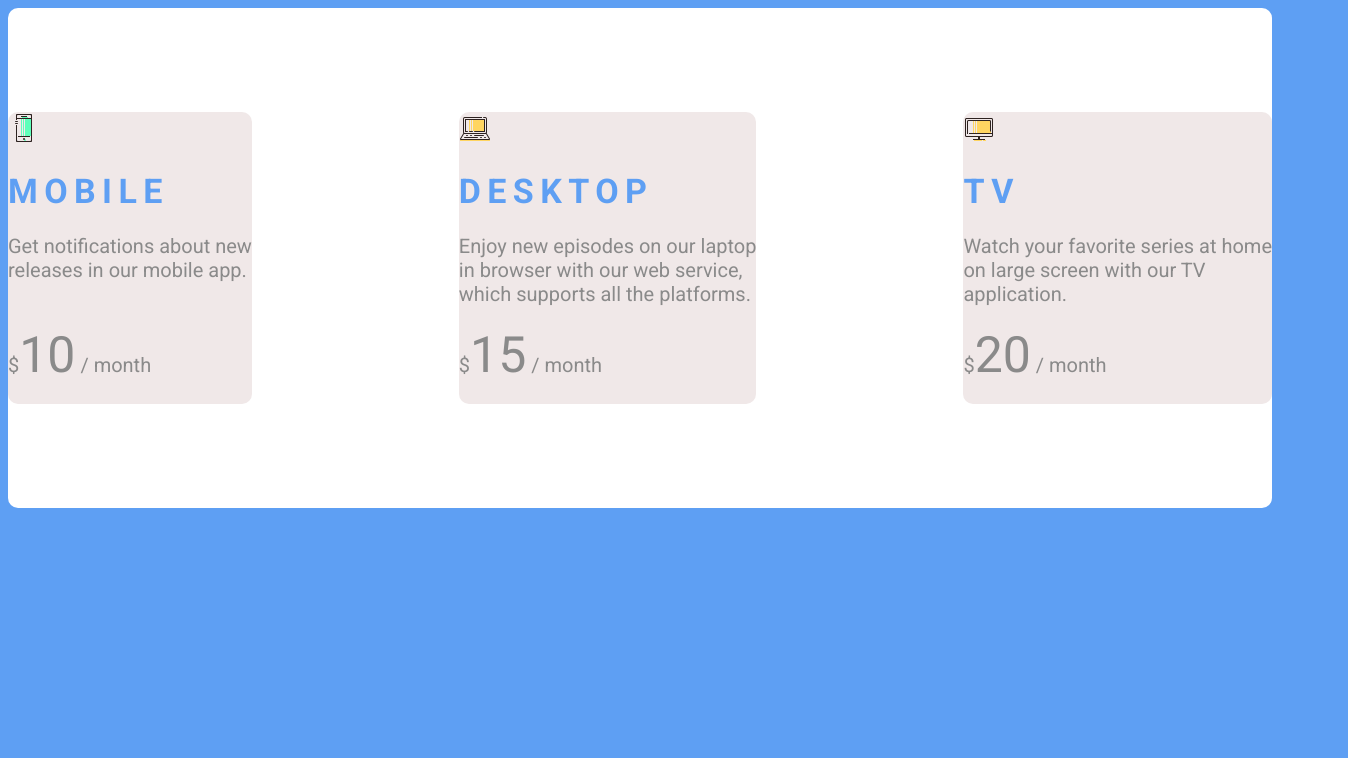
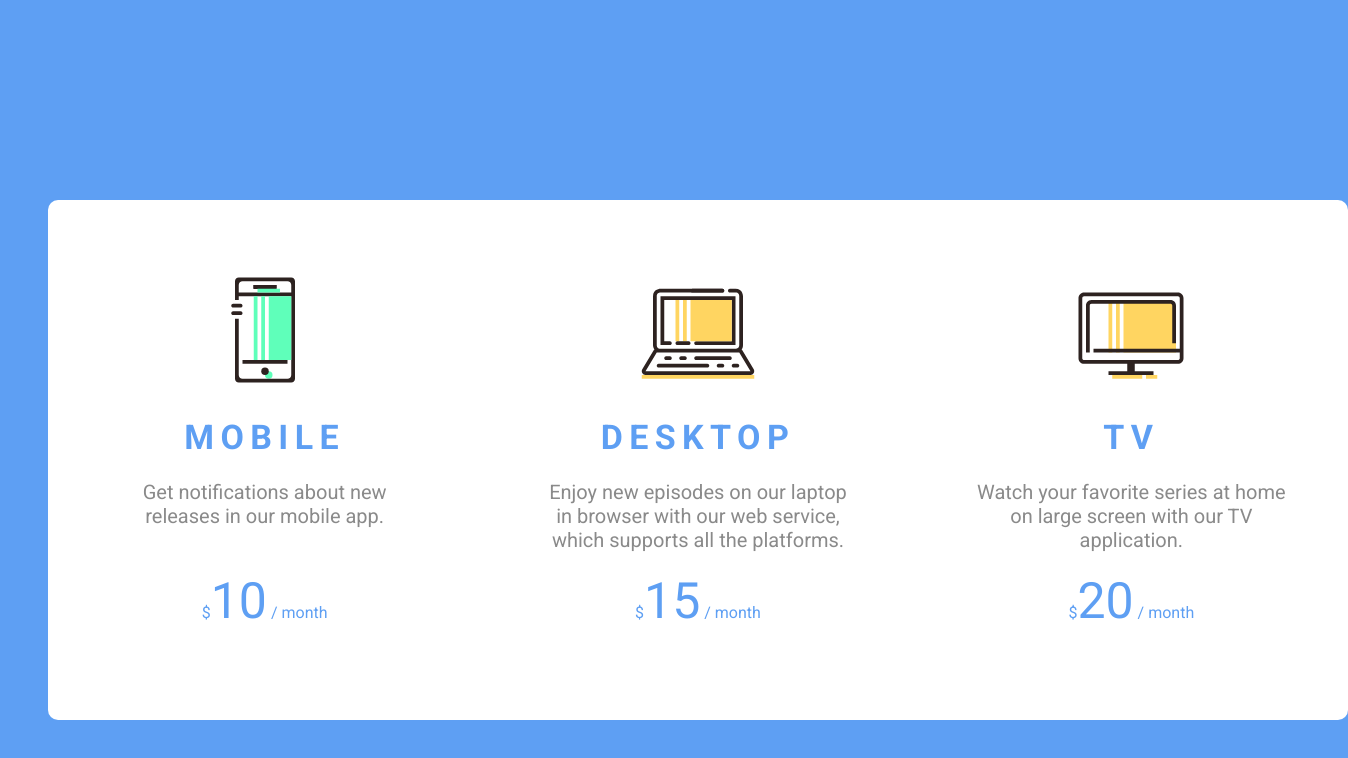
Before and after one commit to Guigui83/Frontloops, a plain HTML site: page index.html in a window 1280 px wide. Shown: the whole page, 1348 px wide, since content can reach past the window. Drawn offline with Linux system fonts and the light colour scheme.

Commit message:
Loop almost without hover

```diff
--- a/index.html
+++ b/index.html
@@ -9,30 +9,35 @@
   <link rel="stylesheet" href="./styles.css" />
 </head>
 <body>
-  <div class="page">
+
     <div class="cards">
       <div class="mobile">
-        <img src="/img/device.svg" alt="device logo"></img>
+        <div class="content">
+          <img src="/img/device.svg" width="120px" height="120px" alt="device logo"></img>
           <h1>MOBILE</h1>
           <p>Get notifications about new<br>
           releases in our mobile app.<br><br/></p>
-        <p>$<span style="font-size: 50px;">10</span> / month</p>
+          <div class="price">$<span style="font-size: 50px;">10</span> / month</p></div>
+        </div>
       </div>
       <div class="desktop">
-        <img src="/img/laptop.svg" alt="laptop logo"></img>
+        <div class="content">
+          <img src="/img/laptop.svg" width="120px" height="120px" alt="laptop logo"></img>
           <h1>DESKTOP</h1>
           <p>Enjoy new episodes on our laptop<br>
           in browser with our web service,<br>
           which supports all the platforms.</p>
-        <p>$<span style="font-size: 50px;">15</span> / month</p>
+          <div class="price">$<span style="font-size: 50px;">15</span> / month</p></div>
+        </div>
       </div>
       <div class="tv">
-        <img src="/img/monitor.svg" alt="monitor logo"></img>
+        <div class="content">
+          <img src="/img/monitor.svg" width="120px" height="120px" alt="monitor logo"></img>
           <h1>TV</h1>
           <p>Watch your favorite series at home<br>
           on large screen with our TV<br>
           application.</p>
-        <p>$<span style="font-size: 50px;">20</span> / month</p>
+          <div class="price">$<span style="font-size: 50px;">20</span> / month</p></div>
         </div>
       </div>
     </div>
--- a/styles.css
+++ b/styles.css
@@ -3,31 +3,29 @@ body{
     background-color: rgb(94, 159, 243);
 }
 
-
-.page{
-    display: flex;
-    justify-content: center;
-    flex direction: row;
-
-}
-
 .cards{
+    margin-top: 200px;
+    margin-left: 40px;
     background-color: rgb(255, 255, 255);
     border-radius: 10px ;
-    height: 500px;
+    height: 520px;
     width: 1300px;
     display: flex;
-    justify-content: space-between;
+    flex-direction: row;
+    justify-content: space-around;
     align-items: center;
-
-
-
 }
 
 .mobile,.desktop,.tv{
-    background-color: rgb(240, 232, 232);
+    background-color: rgb(255, 255, 255);
     border-radius: 10px;
     cursor: pointer;
+    text-align: center;
+    width: 410px;
+    height: 460px;
+    display: flex;
+    justify-content: center;
+    align-items: center;
 }
 
 p{
@@ -42,3 +40,8 @@ h1{
     letter-spacing: .4rem;
     color: rgb(94, 159, 243);
 }
+
+.price{
+    font-family: 'Roboto', sans-serif;
+    color: rgb(94, 159, 243);
+}
```
Lines whose indentation alone changed are shown as unchanged.
